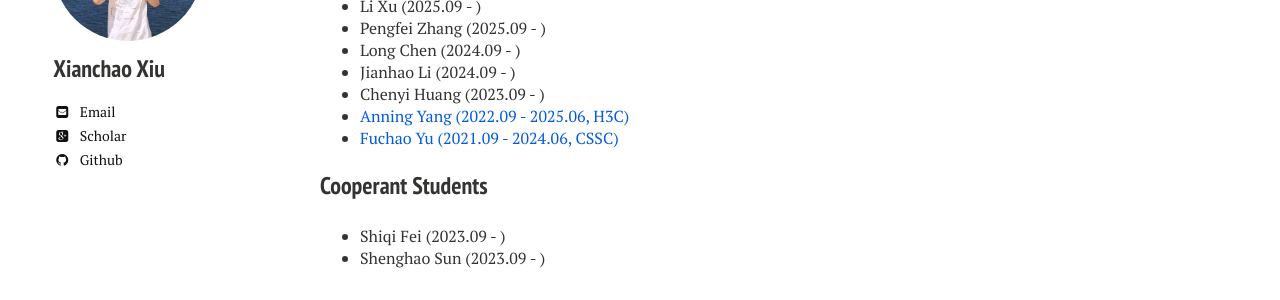
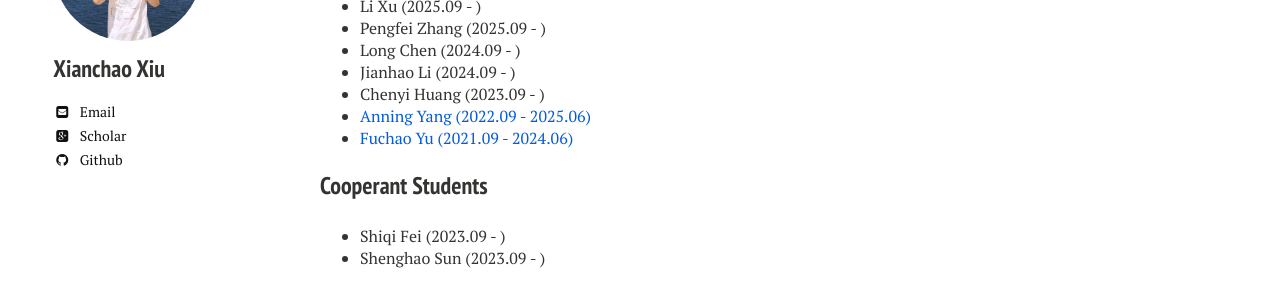
Before and after one commit to xianchaoxiu/xianchaoxiu.github.io, a Jekyll site: the page built from group/index.md, in a window 1280 px wide. Shown: the part 181-481 px from the top of the page. Built offline with Jekyll 4.4.1, drawn with Linux system fonts in a browser that asks for light colours; nearby versions of some CDN libraries.

Commit message:
Update index.md

```diff
--- a/group/index.md
+++ b/group/index.md
@@ -14,8 +14,8 @@ share: false
 * Long Chen (2024.09 - )  <br>
 * Jianhao Li (2024.09 - ) <br>
 * Chenyi Huang (2023.09 - ) <br>
-* <a href="../group/2025-Yang.pdf" class="textlink" target="_blank">  Anning Yang (2022.09 - 2025.06, H3C) <br>
-* <a href="../group/2024-Yu.pdf" class="textlink" target="_blank"> Fuchao Yu (2021.09 - 2024.06, CSSC) </a> <br>
+* <a href="../group/2025-Yang.pdf" class="textlink" target="_blank">  Anning Yang (2022.09 - 2025.06) <br>
+* <a href="../group/2024-Yu.pdf" class="textlink" target="_blank"> Fuchao Yu (2021.09 - 2024.06) </a> <br>
 
 
 ### Cooperant Students
```
